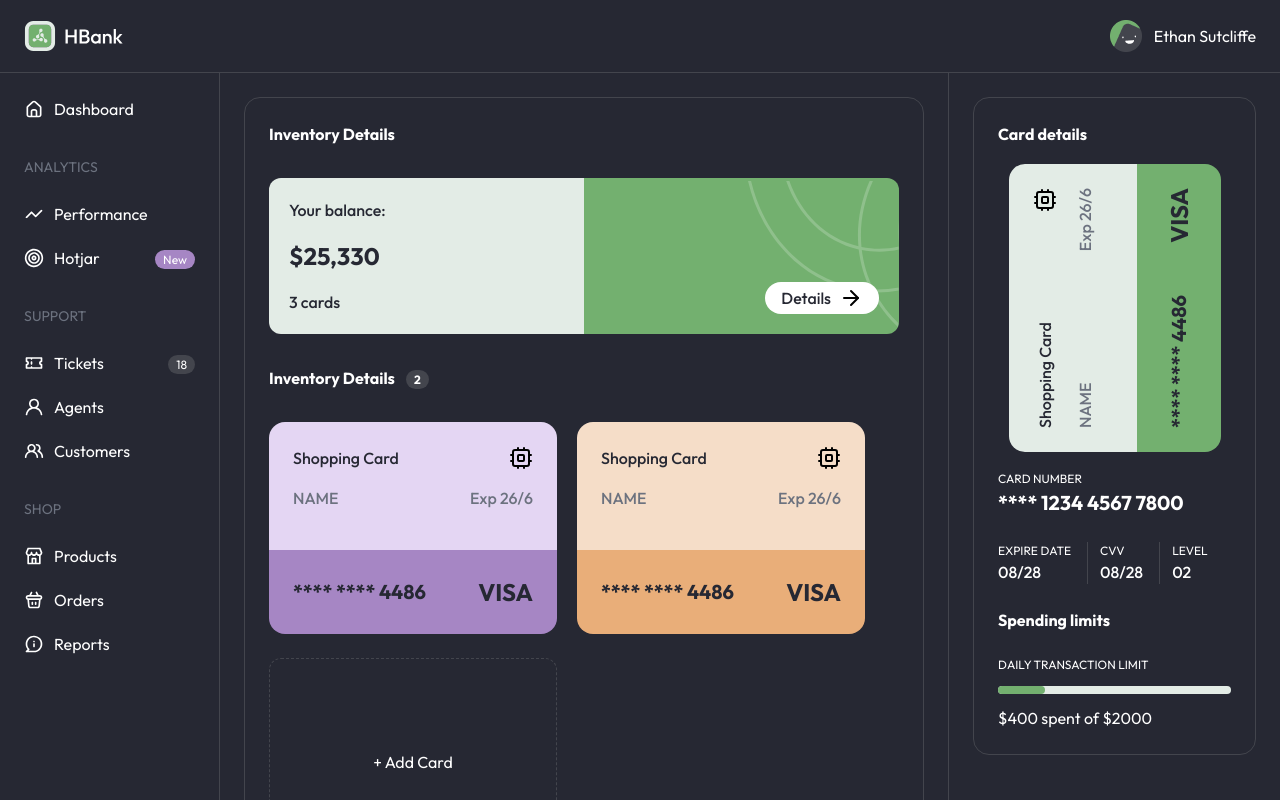
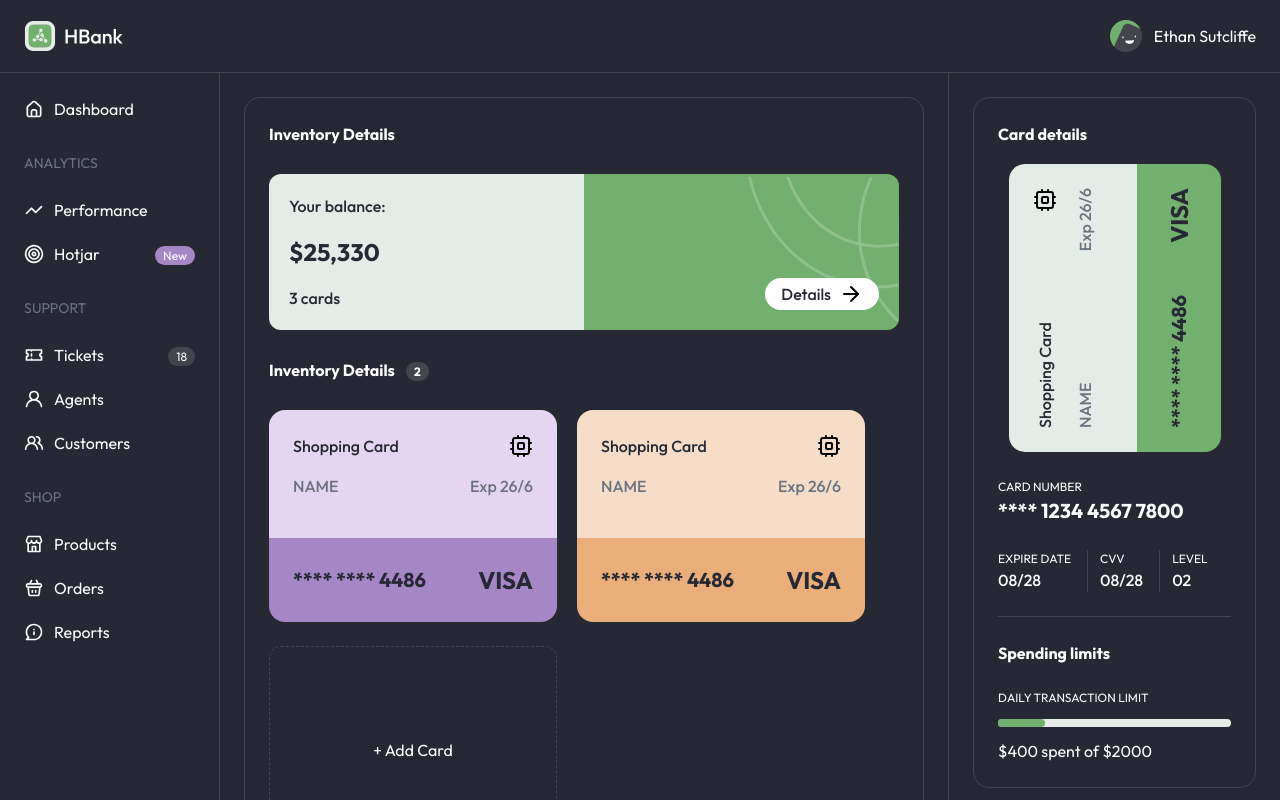
Before and after one commit to EdiedRamos/devchallenges, a Next.js app: page /bank-dashboard in a window 1280 px wide. Shown: the top 800 px of the page. Built offline with nearby package versions, Linux system fonts and the light colour scheme.

Commit message:
feat: update styles

```diff
--- a/src/app/bank-dashboard/(components)/aside.tsx
+++ b/src/app/bank-dashboard/(components)/aside.tsx
@@ -12,10 +12,12 @@ export function Aside() {
             className="md:-rotate-90 w-96"
           />
         </div>
-        <p className="text-cs-12">CARD NUMBER</p>
-        <p className="text-cs-20 font-bold">**** 1234 4567 7800</p>
+        <div className="pt-2">
+          <p className="text-cs-12">CARD NUMBER</p>
+          <p className="text-cs-20 font-bold">**** 1234 4567 7800</p>
+        </div>
 
-        <div className="flex flex-wrap gap-4 my-6">
+        <div className="flex flex-wrap gap-4 my-6 border-b-[1px] border-bdb-gray-200 pb-6">
           <div>
             <p className="text-cs-12">EXPIRE DATE</p>
             <p className="font-medium">08/28</p>
--- a/src/app/bank-dashboard/(components)/content.tsx
+++ b/src/app/bank-dashboard/(components)/content.tsx
@@ -4,11 +4,11 @@ export function Content() {
   return (
     <main className="border-[1px] border-bdb-gray-200 flex-1 m-6 p-6 rounded-2xl">
       <h4 className="text-bdb-white font-bold">Inventory Details</h4>
-      <div className="mt-8">
+      <div className="mt-7">
         <YourBalance />
       </div>
 
-      <h4 className="text-bdb-white font-bold my-8">
+      <h4 className="text-bdb-white font-bold my-7">
         Inventory Details{" "}
         <span className="ml-2 text-bdb-white text-cs-12 px-2 py-[2px] rounded-xl bg-bdb-gray-200">
           2
@@ -25,7 +25,7 @@ export function Content() {
         />
       </div>
 
-      <div className="mt-6 mb-8">
+      <div className="mt-6 mb-7">
         <AddCard />
       </div>
 
--- a/src/app/bank-dashboard/(components)/navigation.tsx
+++ b/src/app/bank-dashboard/(components)/navigation.tsx
@@ -2,7 +2,7 @@ import { PropsWithChildren } from "react";
 
 function SectionTitle({ children }: PropsWithChildren) {
   return (
-    <p className="hidden lg:inline-block text-bdb-gray-100 text-cs-14 mt-9 mb-6">
+    <p className="hidden lg:inline-block text-bdb-gray-100 text-cs-14 mt-8 mb-6">
       {children}
     </p>
   );
```
